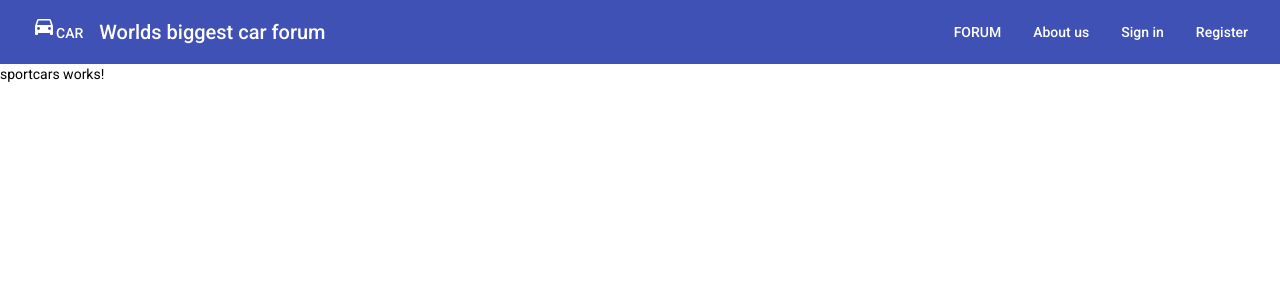
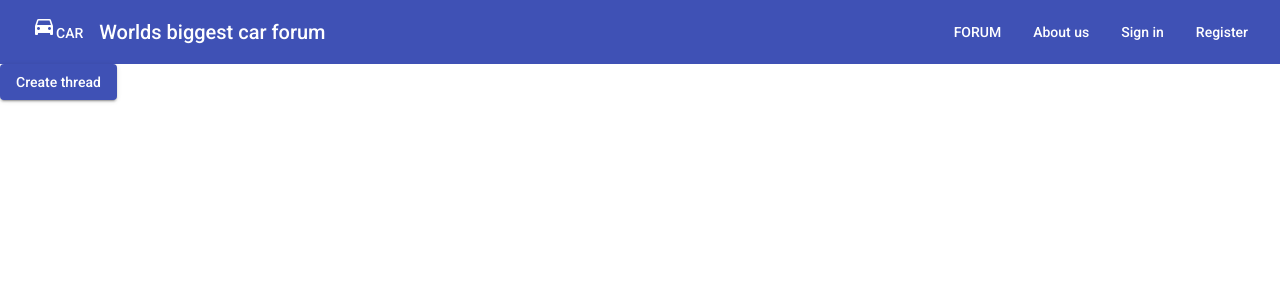
Before and after one commit to Jonte111/Car-forum, an Angular app in the folder frontend/: page /forum/sportcars in a window 1280 px wide. Shown: the top 300 px of the page. Built offline with nearby package versions, Linux system fonts and the light colour scheme.

Commit message:
Created needed files and made button.

```diff
--- a/frontend/src/app/app.module.ts
+++ b/frontend/src/app/app.module.ts
@@ -27,6 +27,7 @@ import { VeterancarsComponent } from './pages/veterancars/veterancars.component'
 import { MyprofileComponent } from './pages/myprofile/myprofile.component';
 
 import { AuthService } from './services/auth.service';
+import { CreateThreadComponent } from './modals/create-thread/create-thread.component';
 
 @NgModule({
   declarations: [
@@ -40,7 +41,8 @@ import { AuthService } from './services/auth.service';
     SportcarsComponent,
     ElectriccarsComponent,
     VeterancarsComponent,
-    MyprofileComponent
+    MyprofileComponent,
+    CreateThreadComponent
   ],
   imports: [
     BrowserModule,
--- /dev/null
+++ b/frontend/src/app/modals/create-thread/create-thread.component.html
@@ -0,0 +1 @@
+<p>create-thread works!</p>
--- /dev/null
+++ b/frontend/src/app/modals/create-thread/create-thread.component.ts
@@ -0,0 +1,15 @@
+import { Component, OnInit } from '@angular/core';
+
+@Component({
+  selector: 'app-create-thread',
+  templateUrl: './create-thread.component.html',
+  styleUrls: ['./create-thread.component.css']
+})
+export class CreateThreadComponent implements OnInit {
+
+  constructor() { }
+
+  ngOnInit(): void {
+  }
+
+}
--- a/frontend/src/app/pages/sportcars/sportcars.component.html
+++ b/frontend/src/app/pages/sportcars/sportcars.component.html
@@ -1 +1 @@
-<p>sportcars works!</p>
+<button mat-raised-button color="primary" (click)="openCreateThread()">Create thread</button>
--- a/frontend/src/app/pages/sportcars/sportcars.component.ts
+++ b/frontend/src/app/pages/sportcars/sportcars.component.ts
@@ -1,4 +1,6 @@
 import { Component, OnInit } from '@angular/core';
+import { CreateThreadComponent } from 'src/app/modals/create-thread/create-thread.component';
+import { MatDialog } from '@angular/material/dialog';
 
 @Component({
   selector: 'app-sportcars',
@@ -7,9 +9,12 @@ import { Component, OnInit } from '@angular/core';
 })
 export class SportcarsComponent implements OnInit {
 
-  constructor() { }
+  constructor(public dialog: MatDialog) { }
 
   ngOnInit(): void {
   }
 
+  openCreateThread() {
+    this.dialog.open(CreateThreadComponent);
+  }
 }
```
Also changed, not shown: frontend/src/app/modals/create-thread/create-thread.component.css (added), 1 other file (tests, documents, lock files or other folders).
